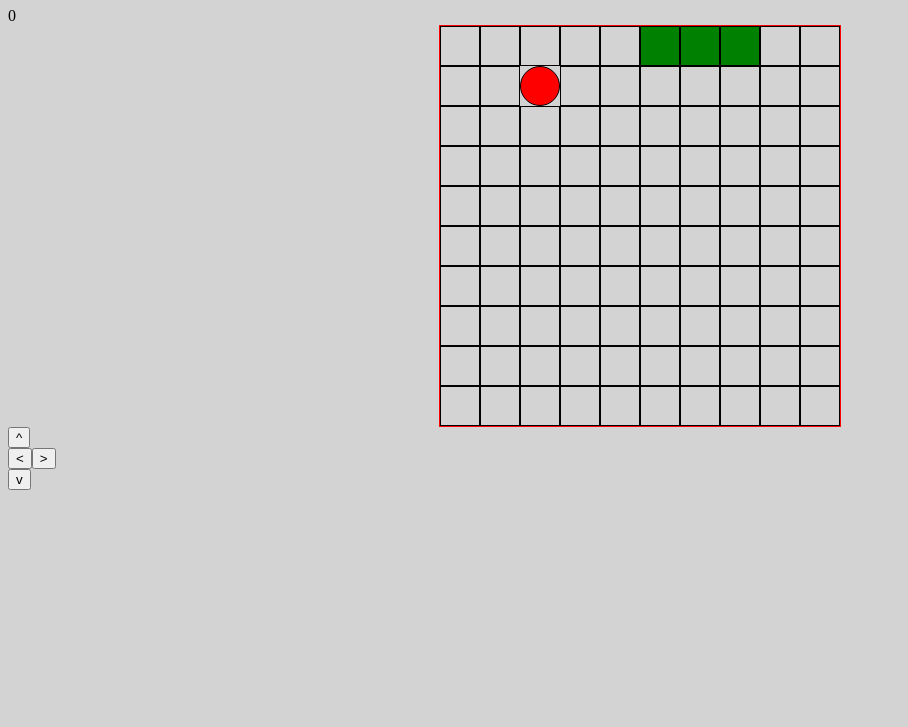
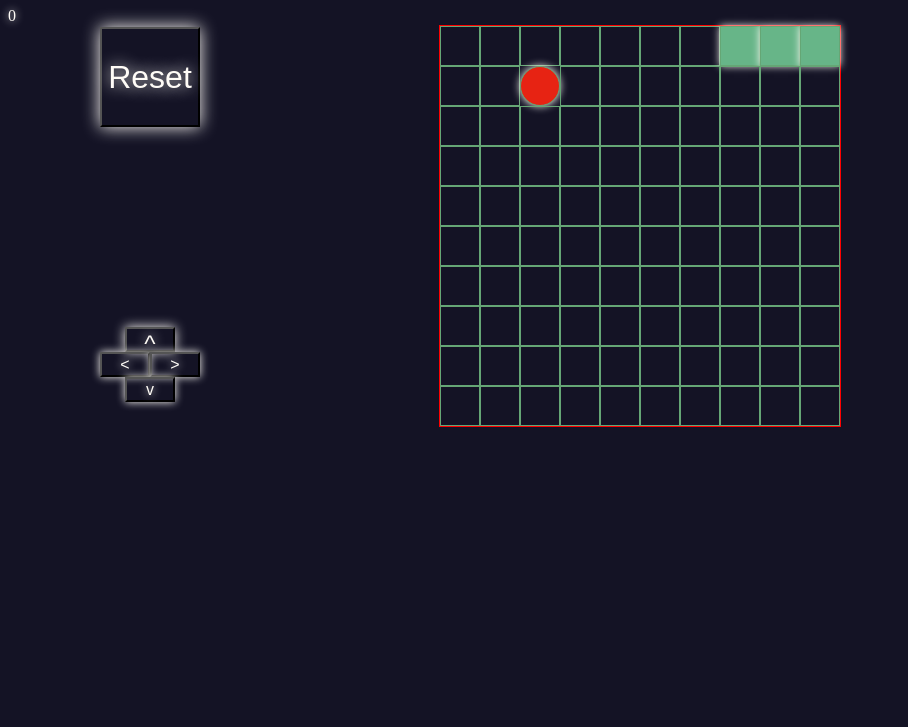
Before and after one commit to eduardo-burger/Project-Snake, a plain HTML site: page index.html in a window 1280 px wide. Shown: the part 73-800 px from the top of the page, without its empty margins (0-908 px from the left). Drawn offline with Linux system fonts and the light colour scheme.

Commit message:
Almost done

```diff
--- a/assets/script/game.js
+++ b/assets/script/game.js
@@ -12,7 +12,7 @@ let appleIndex = 0;
 let currentSnake = [2, 1, 0];
 let direction = 1;
 let score = 0;
-let speed = 0.8;
+let speed = 5;
 let intervalTime = 0;
 let interval = 0;
 
@@ -36,7 +36,7 @@ function startGame() {
     randomApple(squares);
     direction = 1;
     scoreDisplay.innerHTML = score;
-    intervalTime = 1000;
+    intervalTime = 500;
     currentSnake = [2, 1, 0];
     currentIndex = 0;
     currentSnake.forEach((index) => squares[index].classList.add("snake"));
@@ -58,7 +58,6 @@ function moveSnake(squares) {
     let tail = currentSnake.pop();
     squares[tail].classList.remove("snake");
     currentSnake.unshift(currentSnake[0] + direction);
-    // movement ends here
     eatApple(squares, tail);
     squares[currentSnake[0]].classList.add("snake");
   }
@@ -85,9 +84,6 @@ function eatApple(squares, tail) {
       randomApple(squares);
       score++;
       scoreDisplay.textContent = score;
-      clearInterval(interval);
-      intervalTime = intervalTime * speed;
-      interval = setInterval(moveOutcome, intervalTime);
     }
   }
 
--- a/assets/styles/style.css
+++ b/assets/styles/style.css
@@ -1,5 +1,15 @@
 body {
-    background: rgb(212, 211, 211);
+    background: #141325;
+  }
+
+  h1 {
+    color: #fffcf7;
+    text-shadow: 0 0 0.5em currentColor;
+  }
+
+  .scoreDisplay {
+    color: #fffcf7;
+    text-shadow: 0 0 0.5em currentColor;
   }
 
   .grid {
@@ -14,21 +24,23 @@ body {
   .grid div {
     width: 40px;
     height: 40px;
-    border:1px black solid;
+    border:1px #65a675 solid;
     box-sizing:border-box
   }
 
   .snake {
-    background: green;
+    background: #67b588;
+    box-shadow: 0 0 0.5em #fffcf7;
   }
 
   .apple {
-    background: red;
+    background: #e72313;
     border-radius: 20px;
+    box-shadow: 0 0 0.5em #fffcf7;
   }
 
   .popup {
-    background: rgb(32, 31, 31);
+    background: #141325;
     width: 100px;
     height: 100px;
     position: fixed;
@@ -42,3 +54,62 @@ body {
   .left-right {
     display: flex;
   }
+
+  .button {
+    display: flex;
+    flex-direction: column;
+    align-items: center;
+    position: fixed;
+    top: 400px;
+    left: 100px;
+  }
+
+  .top {
+    width: 50px;
+    height: 25px;
+    background-color: transparent;
+    color: #fffcf7;
+    font-size: 1.5rem;
+    text-shadow: 0 0 0.5em currentColor;
+    box-shadow: 0 0 0.5em currentColor;
+  }
+
+  .left {
+    width: 50px;
+    height: 25px;
+    background-color: transparent;
+    color: #fffcf7;
+    font-size: 1rem;
+    text-shadow: 0 0 0.5em currentColor;
+    box-shadow: 0 0 0.5em currentColor;
+  }
+
+  .right {
+    width: 50px;
+    height: 25px;
+    background-color: transparent;
+    color: #fffcf7;
+    font-size: 1rem;
+    text-shadow: 0 0 0.5em currentColor;
+    box-shadow: 0 0 0.5em currentColor;
+  }
+
+  .bottom {
+    width: 50px;
+    height: 25px;
+    background-color: transparent;
+    color: #fffcf7;
+    font-size: 1rem;
+    text-shadow: 0 0 0.5em currentColor;
+    box-shadow: 0 0 0.5em currentColor;
+  }
+
+  .playAgain {
+    background-color: transparent;
+    color: #fffcf7;
+    width: 200px;
+    height: 100px;
+    font-size: 2rem;
+    text-shadow: 0 0 0.5em currentColor;
+    box-shadow: 0 0 0.5em currentColor;
+  }
--- a/index.html
+++ b/index.html
@@ -11,7 +11,7 @@
     <h1>Snake Game</h1>
 <div class="scoreDisplay"></div>
 <div class="grid"></div>
-<div class="button-top">
+<div class="button">
   <button class="top">^</button>
   <div class="left-right">
     <button class="left"><</button>
```
